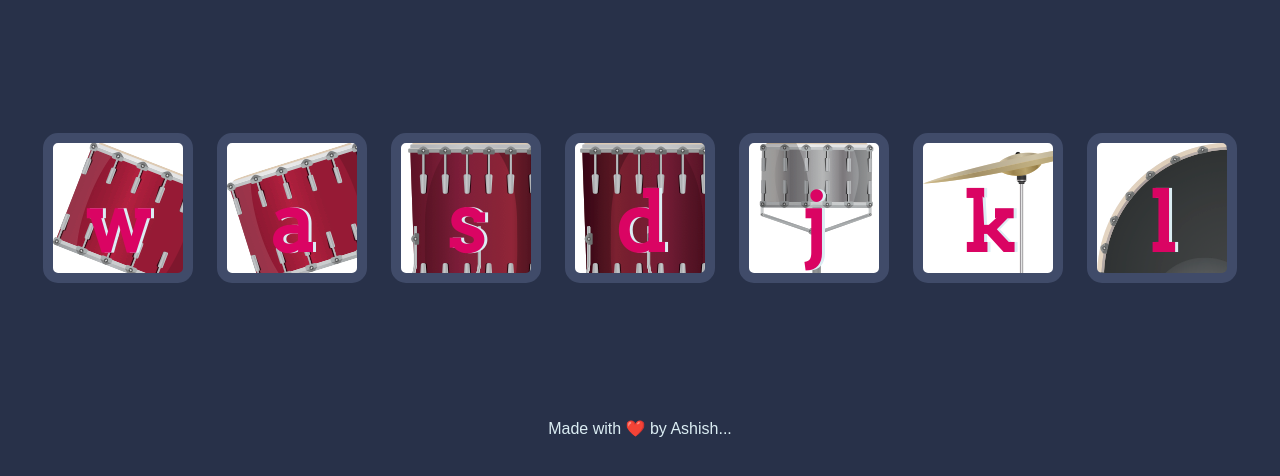
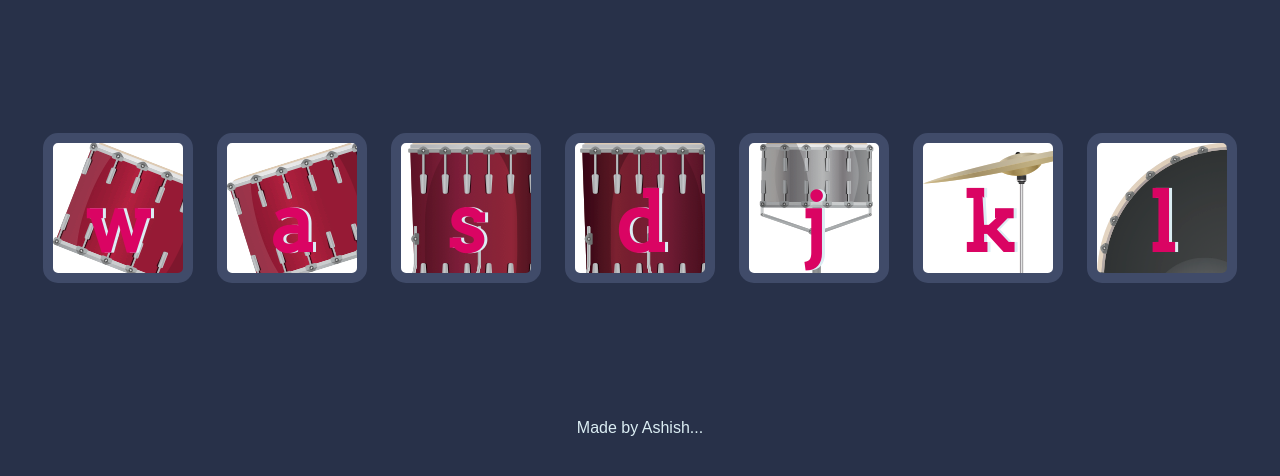
Before and after one commit to akkarn1689/drumKit, a plain HTML site: page index.html in a window 1280 px wide. Shown: the part 156-632 px from the top of the page. Drawn offline with Linux system fonts and the light colour scheme.

Commit message:
Update index.html

```diff
--- a/index.html
+++ b/index.html
@@ -29,7 +29,7 @@
 </body>
 
 <footer>
-    Made with ❤️ by Ashish...
+    Made by Ashish...
 </footer>
 
 </html>
```
